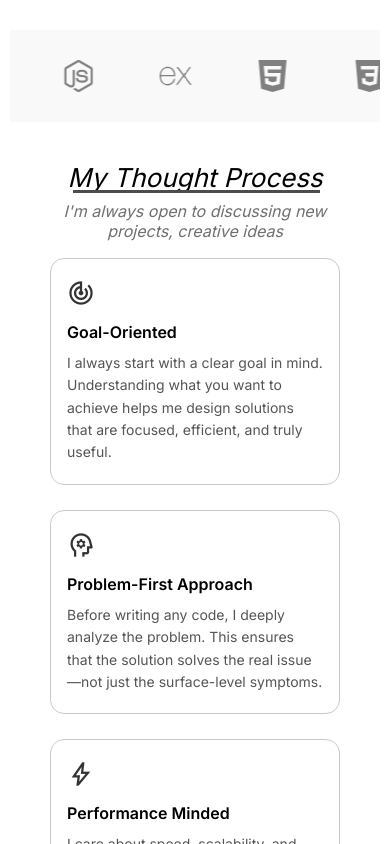
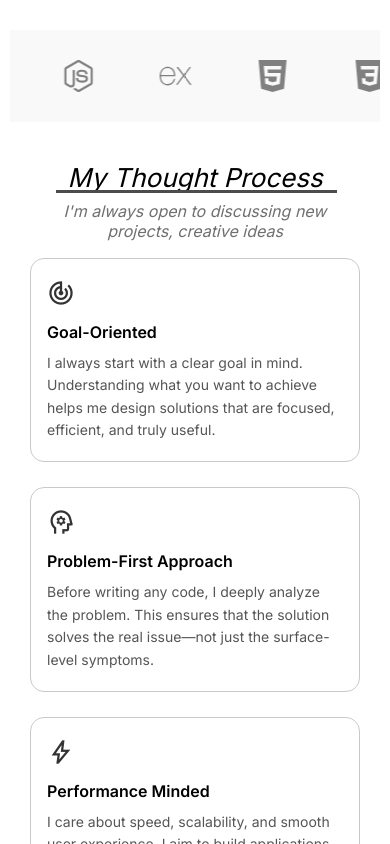
Before and after one commit to eniola256/Portfolio, a React (Vite) app: page / in a window 390 px wide. Shown: the part 2960-3804 px from the top of the page. Built offline with nearby package versions, Linux system fonts and the light colour scheme.

Commit message:
Final fix 4

```diff
--- a/src/Think.css
+++ b/src/Think.css
@@ -93,7 +93,7 @@
 /* Mobile */
 @media (max-width: 530px) {
   .think-section {
-    padding: 40px 40px 50px;
+    padding: 40px 20px 50px;
     height: 100%;
   }
 
```
